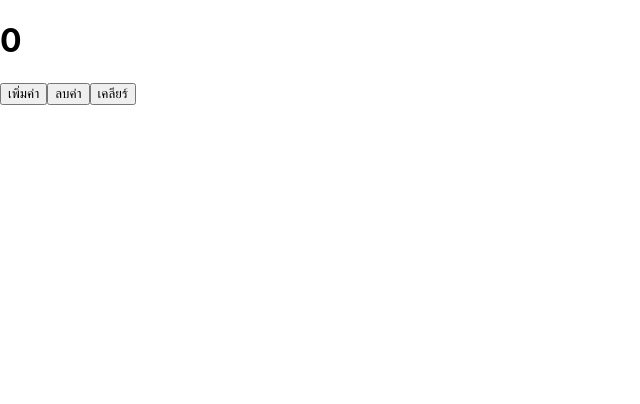
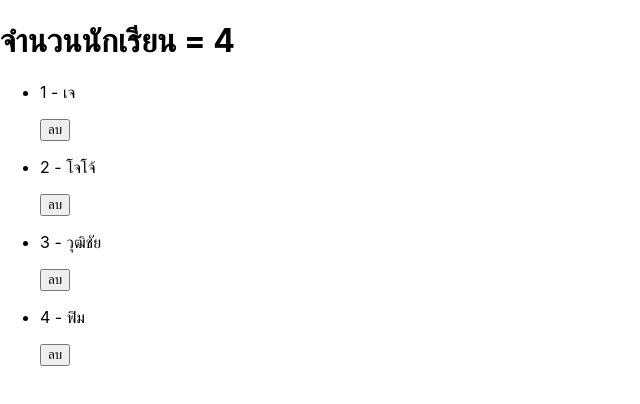
Before and after one commit to jayrboy/basic-react, a React (Create React App) app: page / in a window 1280 px wide. Shown: the top 404 px of the page, without its empty margins (0-640 px from the left). Built offline with nearby package versions, Linux system fonts and the light colour scheme.

Commit message:
Update Array State App.js
Update Array State App.js

```diff
--- a/src/App.js
+++ b/src/App.js
@@ -2,14 +2,30 @@
 
 function App() {
   // create state
-  let [count, setCount] = useState(0);
+  const [students, setStudent] = useState([
+    { id: 1, name: "เจ" },
+    { id: 2, name: "โจโจ้" },
+    { id: 3, name: "วุฒิชัย" },
+    { id: 4, name: "ฟิม" },
+  ]);
+
+  function deleteStudent(id) {
+    setStudent(students.filter((item) => item.id !== id));
+  }
 
   return (
     <>
-      <h1>{count}</h1>
-      <button onClick={() => setCount(count + 1)}>เพิ่มค่า</button>
-      <button onClick={() => setCount(count - 1)}>ลบค่า</button>
-      <button onClick={() => setCount(0)}>เคลียร์</button>
+      <h1>จำนวนนักเรียน = {students.length}</h1>
+      <ul>
+        {students.map((item) => (
+          <li key={item.id}>
+            <p>
+              {item.id} - {item.name}
+            </p>
+            <button onClick={() => deleteStudent(item.id)}>ลบ</button>
+          </li>
+        ))}
+      </ul>
     </>
   );
 }
```
